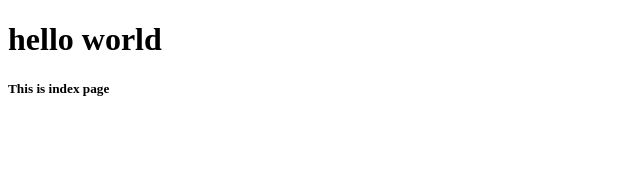
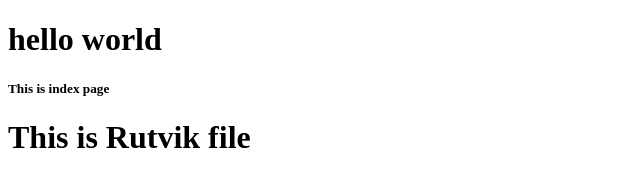
Before and after one commit to Rutvikp-07/myportfolio, a plain HTML site: page index.html in a window 1280 px wide. Shown: the whole page, without its empty margins (0-640 px from the left). Drawn offline with Linux system fonts and the light colour scheme.

Commit message:
Updated index.html

```diff
--- a/index.html
+++ b/index.html
@@ -8,6 +8,7 @@
 <body>
     <h1>hello world</h1>
     <h5>This is index page </h5>
+    <h1>This is Rutvik file</h1>
 
 </body>
 </html>
```
